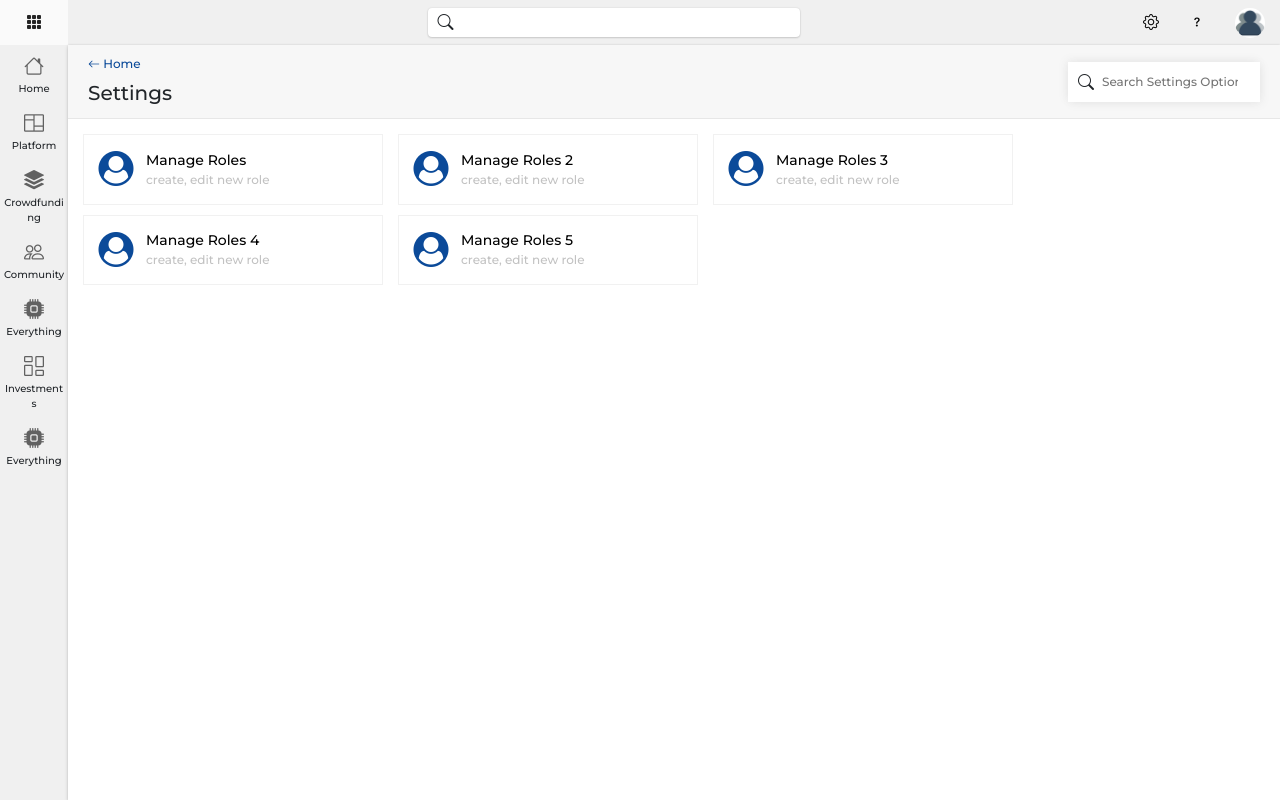
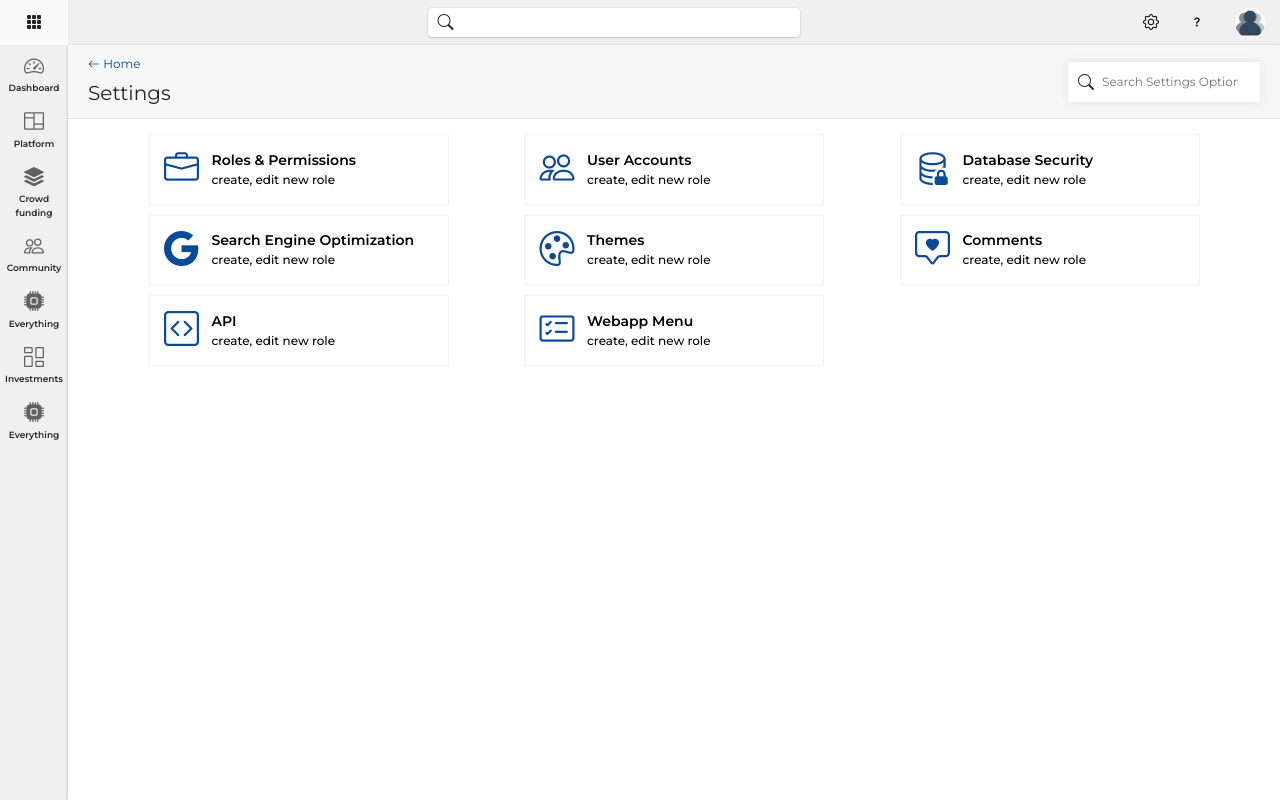
Before and after one commit to Pavankumarreddy-0/Lender, a React (Create React App) app: page /dashboard/settings in a window 1280 px wide. Built offline with nearby package versions, Linux system fonts and the light colour scheme; sample sign-in values are in the browser's storage.

Commit message:
DEVBETA-v1.26:Settings Page New Icons and card options

```diff
--- a/public/index.html
+++ b/public/index.html
@@ -15,7 +15,7 @@
     <link rel="preconnect" href="https://fonts.googleapis.com" />
     <link rel="preconnect" href="https://fonts.gstatic.com" crossorigin />
     <link
-      href="https://fonts.googleapis.com/css2?family=Montserrat:wght@300;500;700&display=swap"
+      href="https://fonts.googleapis.com/css2?family=Montserrat:wght@300;400;500;600;700&display=swap"
       rel="stylesheet"
     />
     <link
--- a/src/App/App.js
+++ b/src/App/App.js
@@ -22,6 +22,16 @@ function App() {
             <Route path="/dashboard/" element={<DashboardHome />} exact></Route>
               <Route path="/dashboard/settings" element={<Settings />} exact>
               </Route>
+              <Route path="/dashboard/platform" element={<h1>Platform</h1>} exact>
+              </Route>
+              <Route path="/dashboard/crowdfunding" element={<h1>crowdfunding</h1>} exact>
+              </Route>
+              <Route path="/dashboard/community" element={<h1>community</h1>} exact>
+              </Route>
+              <Route path="/dashboard/everything" element={<h1>everything</h1>} exact>
+              </Route>
+              <Route path="/dashboard/investments" element={<h1>investments</h1>} exact>
+              </Route>
               <Route path="/dashboard/settings/roles" element={<RolesManagement />}>
                 </Route>
               <Route path="/dashboard/settings/create-role" element={<CreateRole />}>
--- a/src/App/dashboard/Settings/Settings.js
+++ b/src/App/dashboard/Settings/Settings.js
@@ -8,33 +8,51 @@ export default function Settings() {
     const Settingstate = {
         cards: [
           {
-            cardName: "Manage Roles",
+            cardName: "Roles & Permissions",
             cardDesc: "create, edit new role",
-            cardIcon: "fa fa-user-circle",
+            cardIcon: "bi bi-briefcase",
             cardLink: "/dashboard/settings/roles"
           },
           {
-            cardName: "Manage Roles 2",
+            cardName: "User Accounts",
             cardDesc: "create, edit new role",
-            cardIcon: "fa fa-user-circle",
+            cardIcon: "bi bi-people",
             cardLink: "/dashboard/setting/roles"
           },
           {
-            cardName: "Manage Roles 3",
+            cardName: "Database Security",
             cardDesc: "create, edit new role",
-            cardIcon: "fa fa-user-circle",
+            cardIcon: "bi bi-database-lock",
             cardLink: "/dashboard/setting/roles"
           },
           {
-            cardName: "Manage Roles 4",
+            cardName: "Search Engine Optimization",
             cardDesc: "create, edit new role",
-            cardIcon: "fa fa-user-circle",
+            cardIcon: "bi bi-google",
             cardLink: "/dashboard/setting/roles"
           },
           {
-            cardName: "Manage Roles 5",
+            cardName: "Themes",
             cardDesc: "create, edit new role",
-            cardIcon: "fa fa-user-circle",
+            cardIcon: "bi bi-palette",
+            cardLink: "/dashboard/setting/roles"
+          },
+          {
+            cardName: "Comments",
+            cardDesc: "create, edit new role",
+            cardIcon: "bi bi-chat-square-heart",
+            cardLink: "/dashboard/setting/roles"
+          },
+          {
+            cardName: "API",
+            cardDesc: "create, edit new role",
+            cardIcon: "bi bi-code-square",
+            cardLink: "/dashboard/setting/roles"
+          },
+          {
+            cardName: "Webapp Menu",
+            cardDesc: "create, edit new role",
+            cardIcon: "bi bi-card-checklist",
             cardLink: "/dashboard/setting/roles"
           }
         ],
--- a/src/App/dashboard/Settings/Settings.module.css
+++ b/src/App/dashboard/Settings/Settings.module.css
@@ -36,7 +36,8 @@
 .roles_grids{
     display:grid;
     grid-template-columns: repeat(auto-fill, 300px);
-    gap: 10px 15px;
+    gap: 10px 10px;
+    justify-content: space-evenly;
 }
 
 
@@ -76,10 +77,12 @@
 .settingsTitle{
     color: #000;
     font-size: 14px;
+    font-weight: 600;
 }
 .settingsDescription{
-    color:#c2c2c2;
-    font-size:12px;
+    color: #000000;
+    font-size: 12px;
+    font-weight: 500;
 }
 
 .settings_Cards{
--- /dev/null
+++ b/src/App/dashboard/Settings/rolesManagement/roleDetailsAccordian.module.css
@@ -0,0 +1,6 @@
+.accordionPermissionCheckboxLabel{
+    font-size: 13px;
+    -webkit-user-select: none; /* Safari */
+  -ms-user-select: none; /* IE 10 and IE 11 */
+  user-select: none; /* Standard syntax */
+}
--- a/src/App/dashboard/Settings/rolesManagement/rolesManagement.module.css
+++ b/src/App/dashboard/Settings/rolesManagement/rolesManagement.module.css
@@ -40,3 +40,11 @@
     color: #fff;
     background-color: #0859d1;
 }
+
+.roleManagementListInner button.accordion-button{
+    color: var(--link-color);
+    background: var(--accordBg);
+    border-left: none;
+    border-right: none;
+    border-top: none;
+}
--- a/src/App/dashboard/components/Sidebar/Sidebar.js
+++ b/src/App/dashboard/components/Sidebar/Sidebar.js
@@ -1,42 +1,42 @@
 import sidebarStyles from './sidebar.module.css';
 import React, {useEffect, useState} from 'react'
-import { Link } from 'react-router-dom'
+import { Link, useLocation } from 'react-router-dom'
 
 export default function Sidebar() {
   const sbItems ={
     menuitems:[
       {
         url: "/dashboard",
-        icon:"bi bi-house",
-        name: "Home"
+        icon:"bi bi-speedometer2",
+        name: "Dashboard"
       },
       {
-        url: "/dashboard",
+        url: "/dashboard/platform",
         icon:"bi bi-columns",
         name: "Platform"
       },
       {
-        url: "/dashboard",
+        url: "/dashboard/crowdfunding",
         icon:"bi bi-stack",
-        name: "Crowdfunding"
+        name: "Crowd funding"
       },
       {
-        url: "/dashboard",
+        url: "/dashboard/community",
         icon:"bi bi-people",
         name: "Community"
       },
       {
-        url: "/dashboard",
+        url: "/dashboard/everything",
         icon:"bi bi-cpu-fill",
         name: "Everything"
       },
       {
-        url: "/dashboard",
+        url: "/dashboard/investments",
         icon:"bi bi-columns-gap",
         name: "Investments"
       },
       {
-        url: "/dashboard",
+        url: "/dashboard/everything",
         icon:"bi bi-cpu-fill",
         name: "Everything"
       },
@@ -45,6 +45,11 @@ export default function Sidebar() {
   }
   const [menuitems,setmenuitems] = useState(sbItems);
 
+  const location = useLocation();
+
+  useEffect(() => {
+
+   },[location]);
 
 
   return(
@@ -52,7 +57,19 @@ export default function Sidebar() {
       <div className={sidebarStyles['iconsDiv']}>
         {
           menuitems.menuitems.map((e)=>{
-            return  <li className={sidebarStyles['iconsList']}> <i className={e.icon}></i><span>{e.name}</span> </li>
+
+            return (e.url == "/dashboard")?
+            <>
+
+                 <li className={ ( window.location.href.replace(window.location.host,"").replace("http://","").replace("https://","")== e.url) ? sidebarStyles['iconsListActive'] : sidebarStyles['iconsList']}><Link className={sidebarStyles['menuItemLink']} to={e.url}> <i className={e.icon}></i><span>{e.name}</span> </Link></li>
+            </>
+            :
+            <>
+                 <li className={ (window.location.href.indexOf(e.url) != -1) ? sidebarStyles['iconsListActive'] : sidebarStyles['iconsList']}><Link className={sidebarStyles['menuItemLink']} to={e.url}> <i className={e.icon}></i><span>{e.name}</span> </Link></li>
+            </>
+
+
+
           })
         }
       </div>
--- a/src/App/dashboard/components/Sidebar/sidebar.module.css
+++ b/src/App/dashboard/components/Sidebar/sidebar.module.css
@@ -4,7 +4,7 @@
     display: flex;
     align-items: center;
     flex-direction: column;
-    padding: 6px 3px;
+    padding: 0px 3px;
 }
 .iconsList:hover {
     background-color: #fafafa;
@@ -14,13 +14,49 @@
 .iconsList:hover i{
     color: var(--link-color);
 }
+
 .iconsDiv li i {
     display: block;
     font-size: 20px;
     color: #616161;
 }
 .iconsDiv span {
-    font-size: 10px;
-    line-break: anywhere;
+    font-size: 9px;
+    font-weight: 600;
+    line-break: normal;
     text-align: center;
 }
+.iconsListActive{
+    color: var(--link-color);
+    position: relative;
+    cursor: pointer;
+}
+.iconsListActive i{
+    color: var(--link-color) !important;
+}
+.iconsListActive:before{
+    content: "";
+    width: 2px;
+    height: calc(100% - 10px);
+    left: 1px;
+    top: 50%;
+    transform: translateY(-50%);
+    background-color: var(--link-color);
+    display: block;
+    position: absolute;
+}
+.iconsListActive:hover {
+    background-color: #fafafa;
+    color: #242424;
+    cursor: pointer;
+}
+.menuItemLink{
+    list-style-type: none;
+    width: 68px;
+    display: flex;
+    align-items: center;
+    flex-direction: column;
+    padding: 6px 3px;
+    text-decoration: none;
+    color: inherit;
+}
--- a/src/App/dashboard/dashboard.js
+++ b/src/App/dashboard/dashboard.js
@@ -24,6 +24,8 @@ export default function Dashboard() {
 
 
 
+
+
     return (
         <div className={dashboardStyles['dashboard']}>
             <div className={dashboardStyles['dashboardHeader']}>
--- a/src/index.css
+++ b/src/index.css
@@ -4,7 +4,10 @@
   --colorNeutralShadowKey: rgba(0,0,0,0.14);
   --search-border:#f1f1f1;
   --settings-box-shdw: rgba(0, 0, 0, 0.1) 0px 0px 6px;
-  --link-color: #0b4a99
+  --link-color: #0b4a99;
+  --accordBg: #0b4a9920;
+  --checkedBg: #0b4a99;
+  --accordTitleText: #0b4a99;
 }
 
 body,
@@ -32,3 +35,15 @@ a{
 .accordion-item {
   border-radius: 0px !important;
 }
+
+.form-check-input:checked {
+  background-color: var(--checkedBg);
+  border-color: var(--checkedBg);
+}
+.accordion-button:not(.collapsed){
+  background-color: var(--accordBg);
+  color:var(--accordTitleText);
+}
+.accordion-button:focus{
+  box-shadow: none;
+}
```
Also changed, not shown: src/App/dashboard/Settings/rolesManagement/roleDetailsAccordian.js (+27 -10 lines), 2 other files (tests, documents, lock files or other folders).
